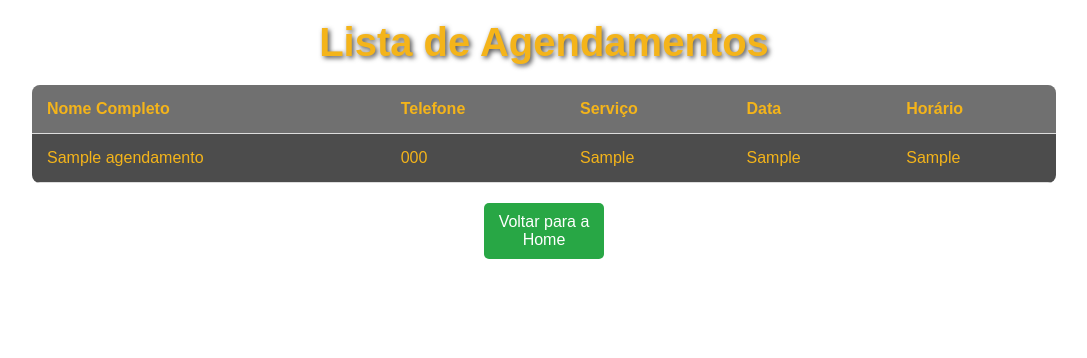
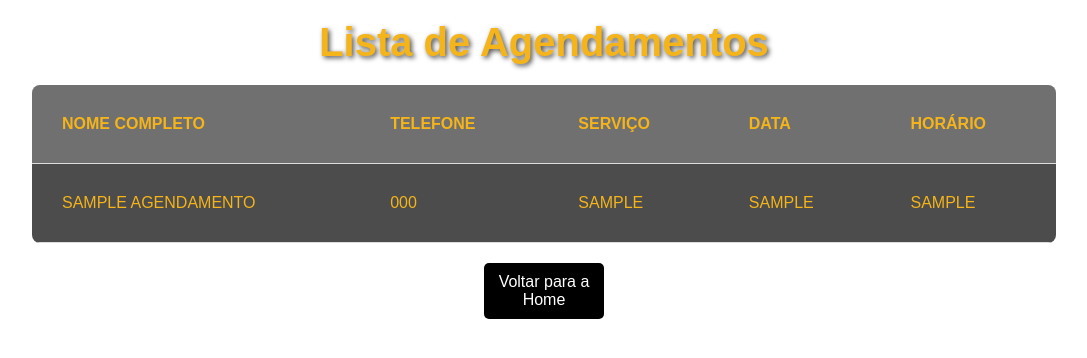
Before and after one commit to raulguiii/site-barbearia, a Flask app: page /agendamentos in a window 1280 px wide. Shown: the top 358 px of the page, without its empty margins (96-1183 px from the left). Run offline with Flask 3, Linux system fonts and the light colour scheme; tables that the repository leaves empty or names only in its code hold one stand-in row (values such as "Sample post").

Commit message:
Update agendamentos.css

```diff
--- a/static/css/agendamentos.css
+++ b/static/css/agendamentos.css
@@ -25,9 +25,10 @@ table {
 }
 
 th, td {
-    padding: 15px;
+    padding: 30px; /* Aumenta o espaço entre os agendamentos */
     text-align: left;
     border-bottom: 1px solid #ddd;
+    text-transform: uppercase; /* Faz o texto ficar em maiúsculas */
 }
 
 th {
@@ -39,12 +40,12 @@ tr:hover {
 }
 
 a {
-    display: block;
+    display: block; /* Mantém o botão como bloco */
     width: 100px;
     margin: 20px auto;
     text-align: center;
     padding: 10px;
-    background-color: #28a745;
+    background-color: #000; /* Botão preto */
     color: white;
     text-decoration: none;
     border-radius: 5px;
@@ -52,5 +53,5 @@ a {
 }
 
 a:hover {
-    background-color: #218838;
+    background-color: #333; /* Cor ao passar o mouse */
 }
```
